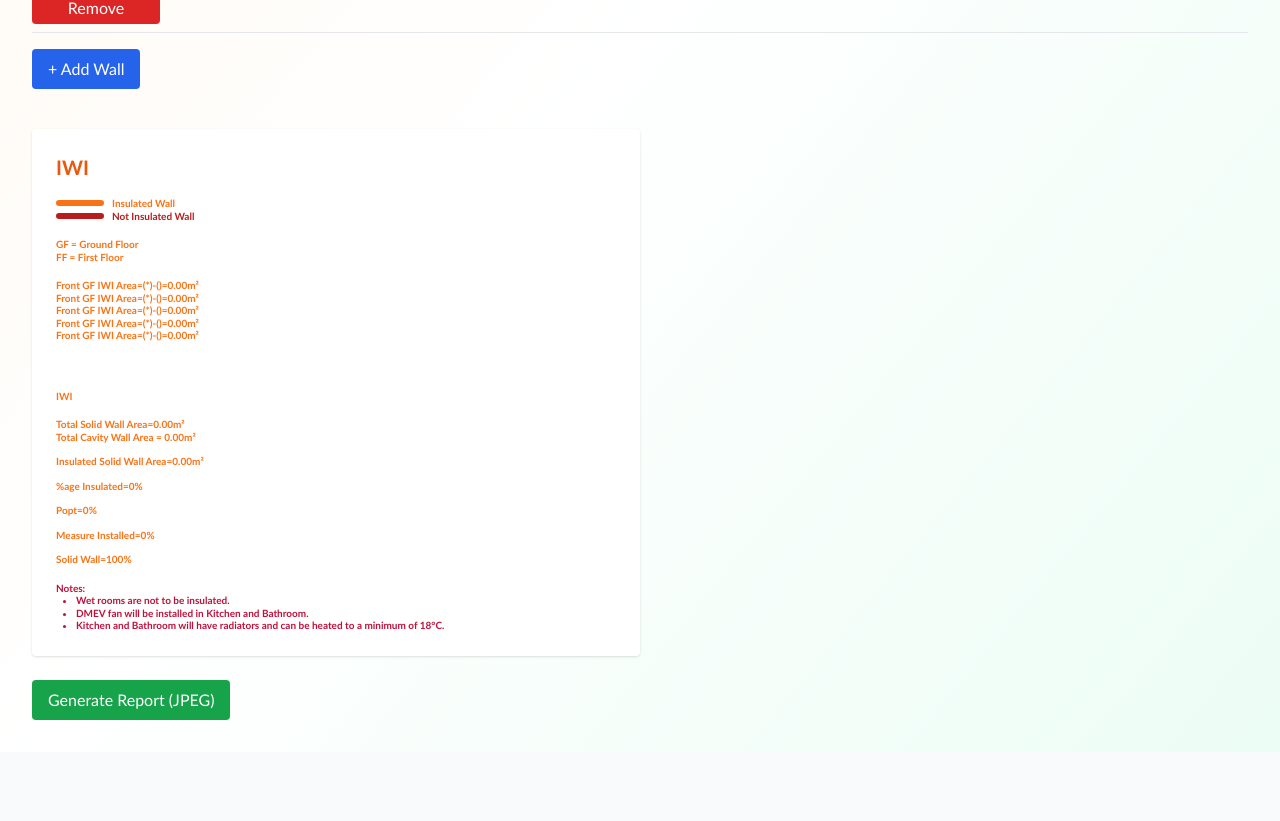
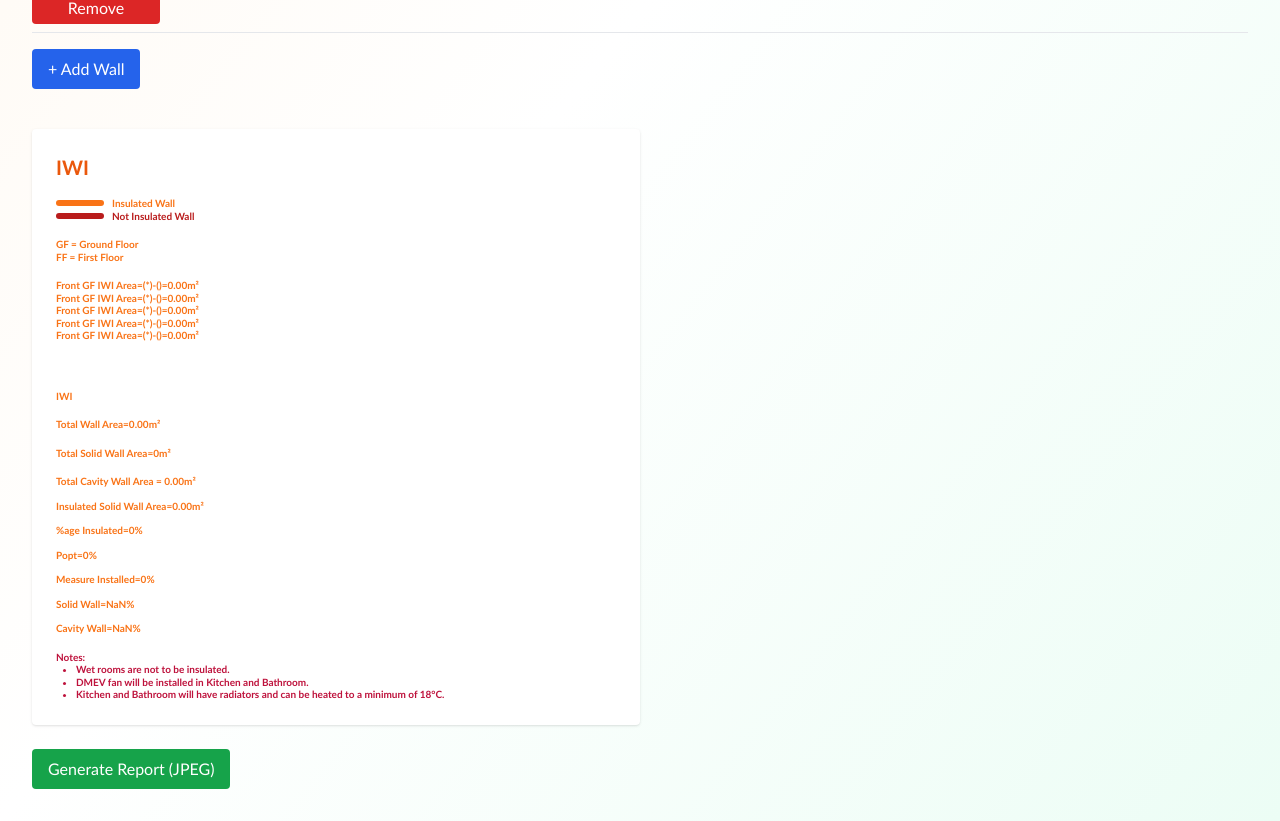
Before and after one commit to HameyDev/popt-calculator, a Next.js app: page / in a window 1280 px wide. Shown: the part 800-1621 px from the top of the page. Before the commit the page ends 1552 px from the top, so only its background shows below. Built offline with nearby package versions, Linux system fonts and the light colour scheme.

Commit message:
Update page.js

```diff
--- a/src/app/page.js
+++ b/src/app/page.js
@@ -270,10 +270,13 @@ export default function IWICalculator() {
 
         <p className="mt-12 font-semibold text-orange-500">IWI</p>
         <p className="mt-4 font-semibold text-orange-500">
-          Total Solid Wall Area={totals.totalWallArea}m²
+          Total Wall Area={totals.totalWallArea}m²
+        </p>
+        <p className="mt-4 font-semibold text-orange-500">
+          Total Solid Wall Area={totals.totalWallArea - totals.cavityArea}m²
         </p>
         {totals.cavityArea !== 0 && (
-         <p className="font-semibold text-orange-500">
+         <p className="mt-4 font-semibold text-orange-500">
            Total Cavity Wall Area = {totals.cavityArea}m²
          </p>
         )}
@@ -289,8 +292,10 @@ export default function IWICalculator() {
         <p className="mt-3 font-semibold text-orange-500">
           Measure Installed={Math.round(totals.percentInsulated)}%
         </p>
-        <p className="mt-3 font-semibold text-orange-500">Solid Wall=100%</p>
-
+        <p className="mt-3 font-semibold text-orange-500">Solid Wall={Math.round((totals.totalWallArea/(totals.totalWallArea-totals.cavityArea))*100)}%</p>
+        {totals.cavityArea !== 0 && (
+        <p className="mt-3 font-semibold text-orange-500">Cavity Wall={Math.round((totals.totalWallArea/totals.cavityArea)*100)}%</p>
+        )}
         <h4 className="text-[10px] leading-tight font-[Calibri] mt-4 font-bold text-rose-700">Notes:</h4>
         <ul className="text-[10px] leading-tight font-[Calibri] text-rose-700 font-bold list-disc ml-5">
           <li>Wet rooms are not to be insulated.</li>
```
